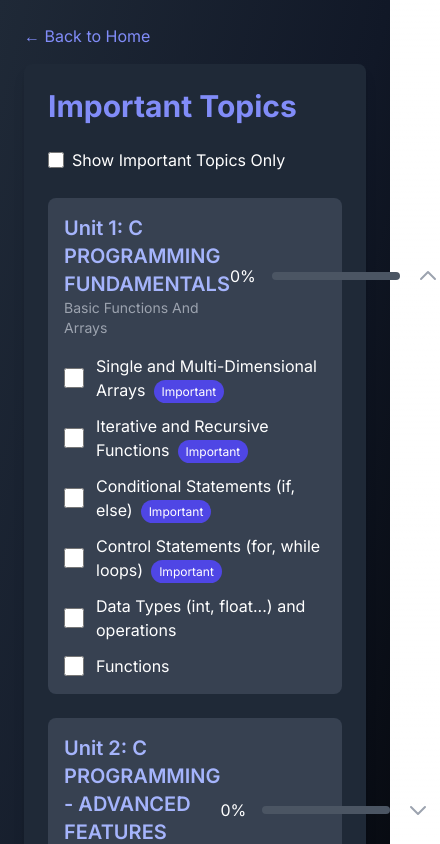
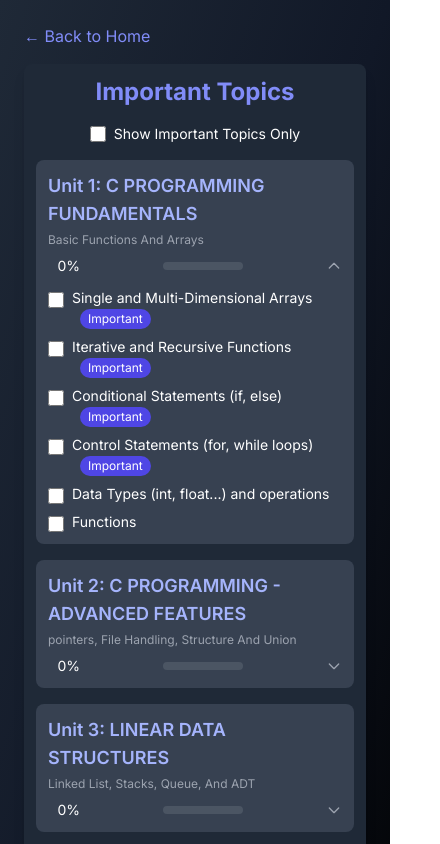
Before and after one commit to Ajaybalajiprasad/C-SEM-CLIENT, a Next.js app: page /important in a window 390 px wide. Shown: the top 844 px of the page, 440 px wide, since content can reach past the window. Built offline with nearby package versions, Linux system fonts and the light colour scheme.

Commit message:
[FEAT] Important topics

```diff
--- a/components/CheckList.tsx
+++ b/components/CheckList.tsx
@@ -1,62 +1,7 @@
 "use client";
 import React, { useState, useEffect } from "react";
-
-interface ChecklistItem {
-  id: number;
-  text: string;
-  completed: boolean;
-  unit: number;
-  important: boolean;
-}
-
-interface Unit {
-  id: number;
-  name: string;
-  description: string;
-}
-
-const units: Unit[] = [
-  { id: 1, name: "C PROGRAMMING FUNDAMENTALS ", description: "Basic Functions And Arrays" },
-  { id: 2, name: "C PROGRAMMING - ADVANCED FEATURES", description: "pointers, File Handling, Structure And Union" },
-  { id: 3, name: "LINEAR DATA STRUCTURES", description: "Linked List, Stacks, Queue, And ADT" },
-  { id: 4, name: "NON-LINEAR DATA STRUCTURES", description: "Binary Tree, Binary Search Tree And Hashing" },
-  { id: 5, name: "SORTING AND SEARCHING TECHNIQUES", description: "Sorting, Searching" },
-];
-
-const predefinedQuestions: Omit<ChecklistItem, "completed">[] = [
-  { id: 1, text: "Linear Search", unit: 5, important: true },
-  { id: 2, text: "Binary Search", unit: 5, important: true },
-  { id: 3, text: "Min Heap and Max Heap", unit: 5, important: true },
-  { id: 4, text: "Insertion Sort", unit: 5, important: true },
-  { id: 5, text: "Quick Sort", unit: 5, important: false },
-  { id: 6, text: "Merge Sort", unit: 5, important: false },
-
-  { id: 7, text: "Single and Multi-Dimensional Arrays", unit: 1, important: true },
-  { id: 8, text: "Iterative and Recursive Functions", unit: 1, important: true },
-  { id: 9, text: "Conditional Statements (if, else)", unit: 1, important: true },
-  { id: 10, text: "Control Statements (for, while loops)", unit: 1, important: true },
-  { id: 11, text: "Data Types (int, float...) and operations", unit: 1, important: false },
-  { id: 12, text: "Functions", unit: 1, important: false },
-
-  { id: 13, text: "Preprocessor Directives", unit: 2, important: true },
-  { id: 14, text: "File Handling", unit: 2, important: true },
-  { id: 15, text: "Structure and Union", unit: 2, important: true },
-  { id: 16, text: "Pointers", unit: 2, important: false },
-
-  { id: 19, text: "Linked List", unit: 3, important: true },
-  { id: 20, text: "Stacks(infix and postfix, ADT, Linked List)", unit: 3, important: true },
-  { id: 21, text: "Queue(ADT)", unit: 3, important: true },
-  { id: 22, text: "DoublyLinked List", unit: 3, important: true },
-  { id: 23, text: "Abstract Data Types", unit: 3, important: false },
-
-
-
-  { id: 24, text: "Binary Tree", unit: 4, important: true },
-  { id: 25, text: "Binary Search Tree", unit: 4, important: true },
-  { id: 26, text: "Linear Hashing, Probing, Double Hashing, Rehasing", unit: 4, important: true },
-  { id: 28, text: "Tree Traversals (Inorder, postorder, Preorder)", unit: 4, important: true },
-
-];
+import { predefinedQuestions, units } from "@/utils/questions";
+import { ChecklistItem } from "@/utils/types";
 
 const CheckList: React.FC = () => {
   const [items, setItems] = useState<ChecklistItem[]>([]);
@@ -119,22 +64,24 @@ const CheckList: React.FC = () => {
   };
 
   return (
-    <div className="max-w-4xl mx-auto p-6 bg-gray-800 rounded-lg shadow-lg">
-      <h2 className="text-3xl font-bold mb-6 text-indigo-400">Important Topics</h2>
+    <div className="w-full max-w-4xl mx-auto p-3 sm:p-6 bg-gray-800 rounded-lg shadow-lg">
+      <h2 className="text-2xl sm:text-3xl font-bold mb-4 sm:mb-6 text-indigo-400 text-center">
+        Important Topics
+      </h2>
 
-      <div className="mb-6">
-        <label className="inline-flex items-center">
+      <div className="mb-4 sm:mb-6 flex justify-center sm:justify-start">
+        <label className="inline-flex items-center cursor-pointer">
           <input
             type="checkbox"
             checked={showImportantOnly}
             onChange={() => setShowImportantOnly(!showImportantOnly)}
-            className="mr-2 h-4 w-4 text-indigo-600"
+            className="mr-2 h-4 w-4 text-indigo-600 rounded focus:ring-2 focus:ring-indigo-500"
           />
-          <span className="text-white">Show Important Topics Only</span>
+          <span className="text-sm sm:text-base text-white">Show Important Topics Only</span>
         </label>
       </div>
 
-      <div className="space-y-6">
+      <div className="space-y-4 sm:space-y-6">
         {units.map((unit) => {
           const unitItems = items.filter(item =>
             item.unit === unit.id &&
@@ -144,27 +91,29 @@ const CheckList: React.FC = () => {
           const progress = getProgress(unit.id);
 
           return (
-            <div key={unit.id} className="bg-gray-700 rounded-lg p-4">
+            <div key={unit.id} className="bg-gray-700 rounded-lg p-3 sm:p-4">
               <div
-                className="flex items-center justify-between cursor-pointer"
+                className="flex flex-col sm:flex-row sm:items-center sm:justify-between cursor-pointer gap-2 sm:gap-4"
                 onClick={() => toggleUnit(unit.id)}
               >
-                <div>
-                  <h3 className="text-xl font-semibold text-indigo-300">
+                <div className="flex-1">
+                  <h3 className="text-lg sm:text-xl font-semibold text-indigo-300">
                     Unit {unit.id}: {unit.name}
                   </h3>
-                  <p className="text-gray-400 text-sm">{unit.description}</p>
+                  <p className="text-xs sm:text-sm text-gray-400 mt-1">{unit.description}</p>
                 </div>
-                <div className="flex items-center space-x-4">
-                  <div className="text-white">{progress}%</div>
-                  <div className="w-32 h-2 bg-gray-600 rounded-full">
+                <div className="flex items-center justify-between sm:justify-end gap-2 sm:gap-4">
+                  <div className="text-white text-sm sm:text-base min-w-[2rem] text-right">
+                    {progress}%
+                  </div>
+                  <div className="w-20 sm:w-32 h-2 bg-gray-600 rounded-full">
                     <div
-                      className="h-full bg-indigo-500 rounded-full"
+                      className="h-full bg-indigo-500 rounded-full transition-all duration-300"
                       style={{ width: `${progress}%` }}
                     />
                   </div>
                   <svg
-                    className={`w-6 h-6 text-gray-400 transform transition-transform ${
+                    className={`w-4 h-4 sm:w-6 sm:h-6 text-gray-400 transform transition-transform ${
                       isExpanded ? 'rotate-180' : ''
                     }`}
                     fill="none"
@@ -180,23 +129,25 @@ const CheckList: React.FC = () => {
               </div>
 
               {isExpanded && (
-                <ul className="mt-4 space-y-3">
+                <ul className="mt-3 sm:mt-4 space-y-2 sm:space-y-3">
                   {unitItems.map((item) => (
-                    <li key={item.id} className="flex items-center">
+                    <li key={item.id} className="flex items-start sm:items-center gap-2 sm:gap-3">
                       <input
                         type="checkbox"
                         checked={item.completed}
                         onChange={() => toggleItem(item.id)}
-                        className="mr-3 h-5 w-5 text-indigo-600 border-gray-300 rounded focus:ring-indigo-500"
+                        className="mt-1 sm:mt-0 h-4 w-4 sm:h-5 sm:w-5 text-indigo-600 border-gray-300 rounded focus:ring-2 focus:ring-indigo-500"
                       />
-                      <span className={`flex-1 ${item.completed ? "line-through text-gray-500" : "text-white"}`}>
-                        {item.text}
+                      <div className={`flex-1 text-sm sm:text-base ${
+                        item.completed ? "line-through text-gray-500" : "text-white"
+                      }`}>
+                        <span className="break-words">{item.text}</span>
                         {item.important && (
-                          <span className="ml-2 px-2 py-1 text-xs bg-indigo-600 text-white rounded-full">
+                          <span className="inline-block ml-2 px-2 py-0.5 text-xs bg-indigo-600 text-white rounded-full">
                             Important
                           </span>
                         )}
-                      </span>
+                      </div>
                     </li>
                   ))}
                 </ul>
--- a/components/Codes.tsx
+++ b/components/Codes.tsx
@@ -4,6 +4,7 @@ import axios from "axios";
 import { Prism as SyntaxHighlighter } from "react-syntax-highlighter";
 import { vscDarkPlus } from "react-syntax-highlighter/dist/esm/styles/prism";
 import { MdContentCopy, MdShare } from "react-icons/md";
+import Link from "next/link";
 
 interface Snippet {
   id: string;
@@ -82,6 +83,15 @@ export default function Codes() {
           <br />
           Made with ❤️ By Ajay
         </p>
+        <div className="text-center mb-8">
+          <Link
+            href="/important"
+            className="inline-block px-6 py-3 bg-indigo-600 text-white font-semibold rounded-lg
+                       shadow-md hover:bg-indigo-700 focus:outline-none focus:ring-2 focus:ring-indigo-400 focus:ring-opacity-75"
+          >
+            Go to Important Topics
+          </Link>
+        </div>
         {/* Sticky search bar */}
         <div className="sticky px-6 top-0 z-50 mt-1 lg:fixed lg:right-4 lg:top-4 lg:w-1/4">
           <div className="max-w-2xl mx-auto lg:mx-0">
--- /dev/null
+++ b/utils/questions.ts
@@ -0,0 +1,41 @@
+import { ChecklistItem,Unit } from "./types";
+
+export const units: Unit[] = [
+  { id: 1, name: "C PROGRAMMING FUNDAMENTALS ", description: "Basic Functions And Arrays" },
+  { id: 2, name: "C PROGRAMMING - ADVANCED FEATURES", description: "pointers, File Handling, Structure And Union" },
+  { id: 3, name: "LINEAR DATA STRUCTURES", description: "Linked List, Stacks, Queue, And ADT" },
+  { id: 4, name: "NON-LINEAR DATA STRUCTURES", description: "Binary Tree, Binary Search Tree And Hashing" },
+  { id: 5, name: "SORTING AND SEARCHING TECHNIQUES", description: "Sorting, Searching" },
+];
+
+export const predefinedQuestions: Omit<ChecklistItem, "completed">[] = [
+  { id: 1, text: "Linear Search", unit: 5, important: true },
+  { id: 2, text: "Binary Search", unit: 5, important: true },
+  { id: 3, text: "Min Heap and Max Heap", unit: 5, important: true },
+  { id: 4, text: "Insertion Sort", unit: 5, important: true },
+  { id: 5, text: "Quick Sort", unit: 5, important: false },
+  { id: 6, text: "Merge Sort", unit: 5, important: false },
+
+  { id: 7, text: "Single and Multi-Dimensional Arrays", unit: 1, important: true },
+  { id: 8, text: "Iterative and Recursive Functions", unit: 1, important: true },
+  { id: 9, text: "Conditional Statements (if, else)", unit: 1, important: true },
+  { id: 10, text: "Control Statements (for, while loops)", unit: 1, important: true },
+  { id: 11, text: "Data Types (int, float...) and operations", unit: 1, important: false },
+  { id: 12, text: "Functions", unit: 1, important: false },
+
+  { id: 13, text: "Preprocessor Directives", unit: 2, important: true },
+  { id: 14, text: "File Handling", unit: 2, important: true },
+  { id: 15, text: "Structure and Union", unit: 2, important: true },
+  { id: 16, text: "Pointers", unit: 2, important: false },
+
+  { id: 19, text: "Linked List", unit: 3, important: true },
+  { id: 20, text: "Stacks(infix and postfix, ADT, Linked List)", unit: 3, important: true },
+  { id: 21, text: "Queue(ADT)", unit: 3, important: true },
+  { id: 22, text: "DoublyLinked List", unit: 3, important: true },
+  { id: 23, text: "Abstract Data Types", unit: 3, important: false },
+
+  { id: 24, text: "Binary Tree", unit: 4, important: true },
+  { id: 25, text: "Binary Search Tree", unit: 4, important: true },
+  { id: 26, text: "Linear Hashing, Probing, Double Hashing, Rehasing", unit: 4, important: true },
+  { id: 28, text: "Tree Traversals (Inorder, postorder, Preorder)", unit: 4, important: true },
+];
--- /dev/null
+++ b/utils/types.ts
@@ -0,0 +1,13 @@
+export interface ChecklistItem {
+    id: number;
+    text: string;
+    completed: boolean;
+    unit: number;
+    important: boolean;
+  }
+
+ export interface Unit {
+    id: number;
+    name: string;
+    description: string;
+  }
```
